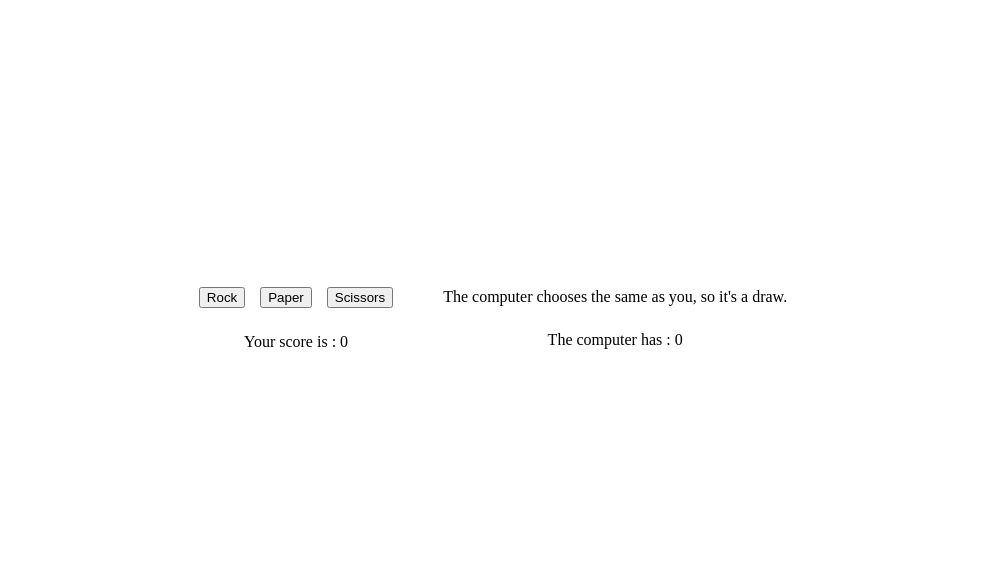
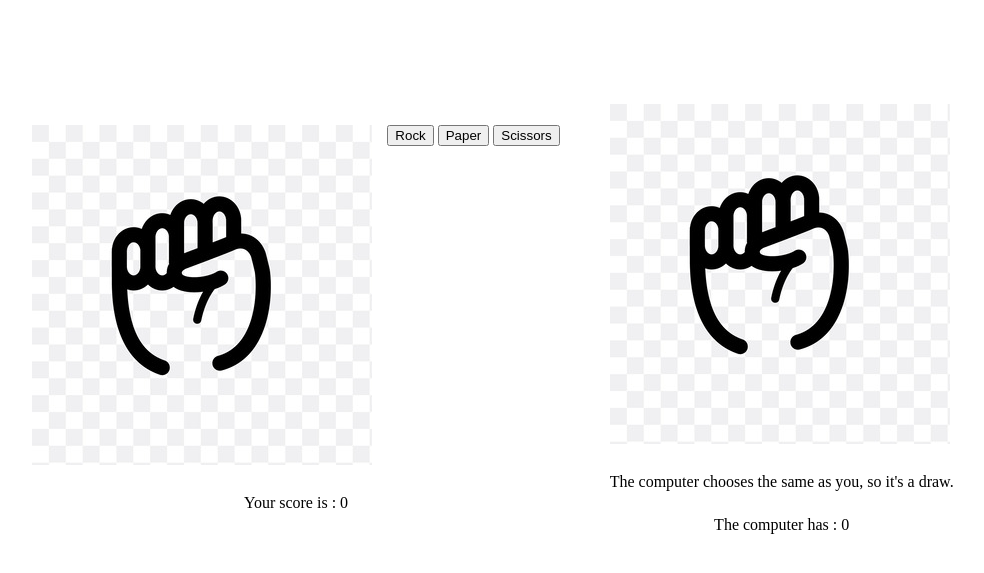
Before and after one commit to DigitalRamune/Rock-Paper-Scissors, a plain HTML site: page index.html in a window 1280 px wide. Both pictures are taken after a click on the button "Rock". Shown: the part 85-658 px from the top of the page, without its empty margins (147-1131 px from the left). Drawn offline with Linux system fonts and the light colour scheme.

Commit message:
feat: display player and computer image on button click

```diff
--- a/index.html
+++ b/index.html
@@ -18,13 +18,18 @@
     <div class="game">
         <div class="playerSection">
             <div class="player">
-                <button id="rock">Rock</button>
-                <button id="paper">Paper</button>
-                <button id="scissors">Scissors</button>
+                <div class="gameImage"></div>
+                <div class="Choice">
+                    <button id="rock">Rock</button>
+                    <button id="paper">Paper</button>
+                    <button id="scissors">Scissors</button>
+                </div>
+
             </div>
             <div class="playerScore"></div>
         </div>
         <div class="computerSection">
+            <div class="computerImage"></div>
             <div class="computer"></div>
             <div class="computerScore"></div>
         </div>
--- a/script.js
+++ b/script.js
@@ -1,15 +1,22 @@
+const image = document.querySelector(".gameImage");
+const compImage = document.querySelector(".computerImage");
+
+
 function getComputerChoice() {
     let response = Math.floor(Math.random() * 3);
     if (response === 0) {
         response = "Rock";
+        compImage.innerHTML = '<img src="./img/rock.jpeg" alt="">';
         return response;
     }
     else if (response === 1) {
         response = "Paper";
+        compImage.innerHTML = '<img src="./img/paper.jpeg" alt="">';
         return response;
     }
     else {
         response = "Scissors";
+        compImage.innerHTML = '<img src="./img/scissors.jpeg" alt="">';
         return response;
     }
 }
@@ -118,13 +125,16 @@ player.addEventListener("click", (e) => {
     switch (choice.id) {
         case "rock":
             playerChoice = "Rock";
+            image.innerHTML = '<img src="./img/rock.jpeg" alt="">'
             break;
 
         case "paper":
             playerChoice = "Paper";
+            image.innerHTML = '<img src="./img/paper.jpeg" alt="">'
             break;
         case "scissors":
             playerChoice = "Scissors";
+            image.innerHTML = '<img src="./img/scissors.jpeg" alt="">'
             break;
         default:
             break;
```
Also changed, not shown: img/scissors.jpeg.
